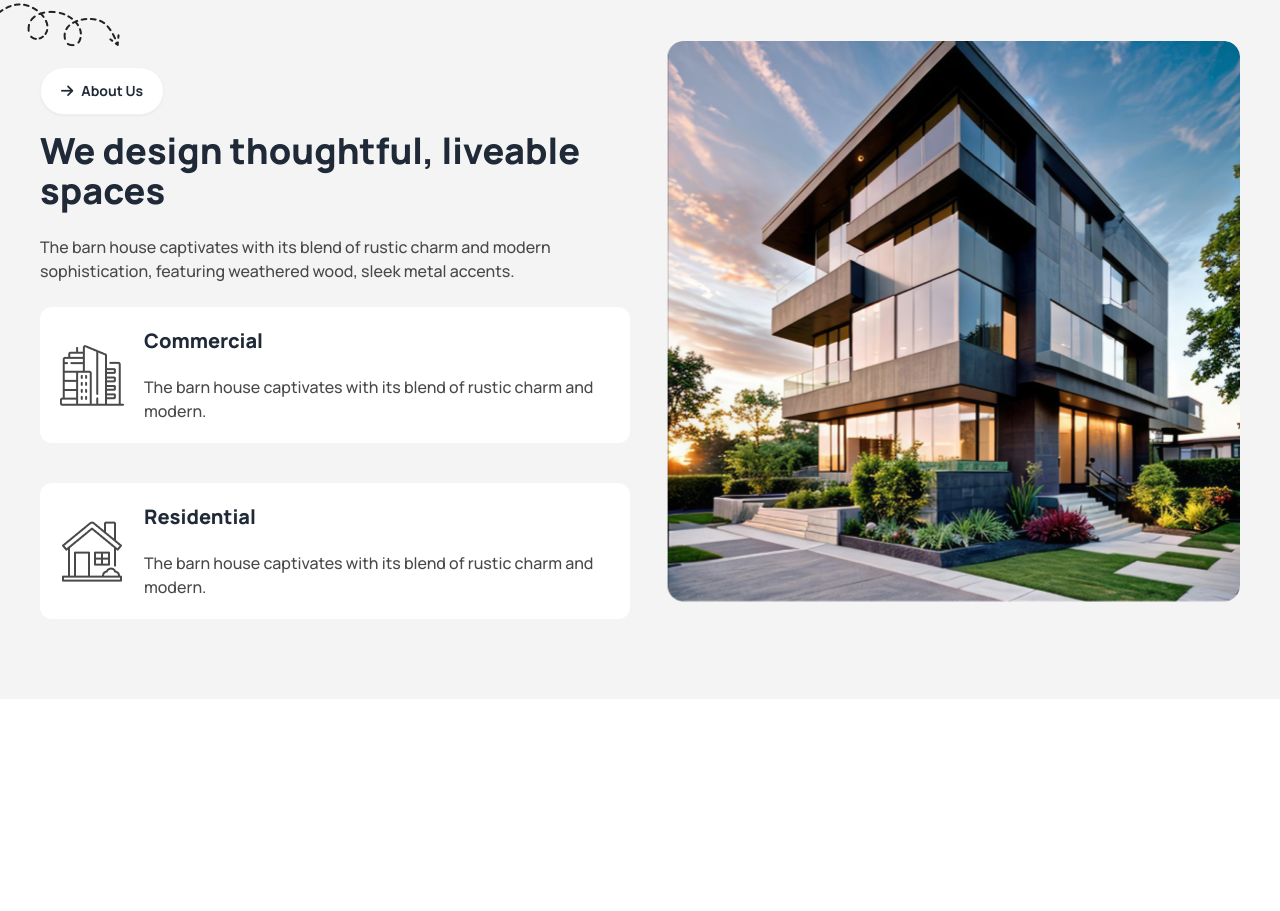
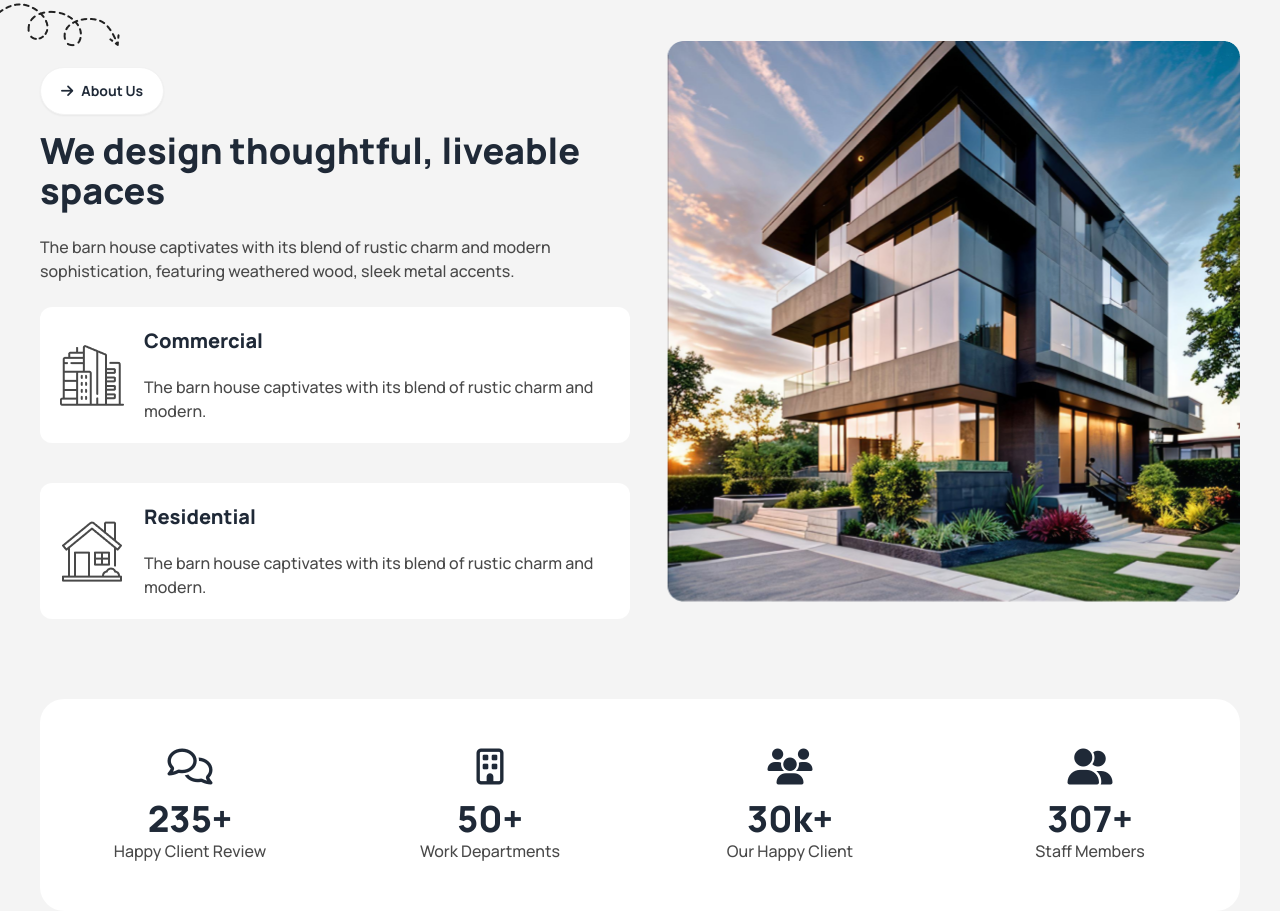
Before and after one commit to FardinMahadi/assignment-3, a website: page index.html in a window 1280 px wide. Shown: the part 882-1793 px from the top of the page. Before the commit the page ends 1581 px from the top, so only its background shows below. Drawn offline with nearby package versions, Linux system fonts and the light colour scheme.

Commit message:
count section done

```diff
--- a/index.html
+++ b/index.html
@@ -27,6 +27,7 @@
       rel="stylesheet"
     />
 
+    <!-- custom css -->
     <style>
       .font-manrope {
         font-family: "Manrope", sans-serif;
@@ -207,6 +208,38 @@
           </div>
         </div>
       </section>
+
+      <!-- count section -->
+      <section class="bg-[#f4f4f4] px-5 md:px-10">
+        <div
+          class="md:container m-auto py-12 px-5 bg-white rounded-3xl grid gap-10 grid-cols-1 sm:grid-cols-2 lg:grid-cols-4 text-center"
+        >
+          <!-- card 1 -->
+          <div class="flex flex-col">
+            <i class="text-4xl mb-3 fa-regular fa-comments"></i>
+            <h1 class="font-extrabold text-4xl">235+</h1>
+            <p class="secondary-text">Happy Client Review</p>
+          </div>
+          <!-- card 2 -->
+          <div class="flex flex-col">
+            <i class="text-4xl mb-3 fa-regular fa-building"></i>
+            <h1 class="font-extrabold text-4xl">50+</h1>
+            <p class="secondary-text">Work Departments</p>
+          </div>
+          <!-- card 3 -->
+          <div class="flex flex-col">
+            <i class="text-4xl mb-3 fa-solid fa-users"></i>
+            <h1 class="font-extrabold text-4xl">30k+</h1>
+            <p class="secondary-text">Our Happy Client</p>
+          </div>
+          <!-- card 4 -->
+          <div class="flex flex-col">
+            <i class="text-4xl mb-3 fa-solid fa-user-group"></i>
+            <h1 class="font-extrabold text-4xl">307+</h1>
+            <p class="secondary-text">Staff Members</p>
+          </div>
+        </div>
+      </section>
     </main>
   </body>
 </html>
```
